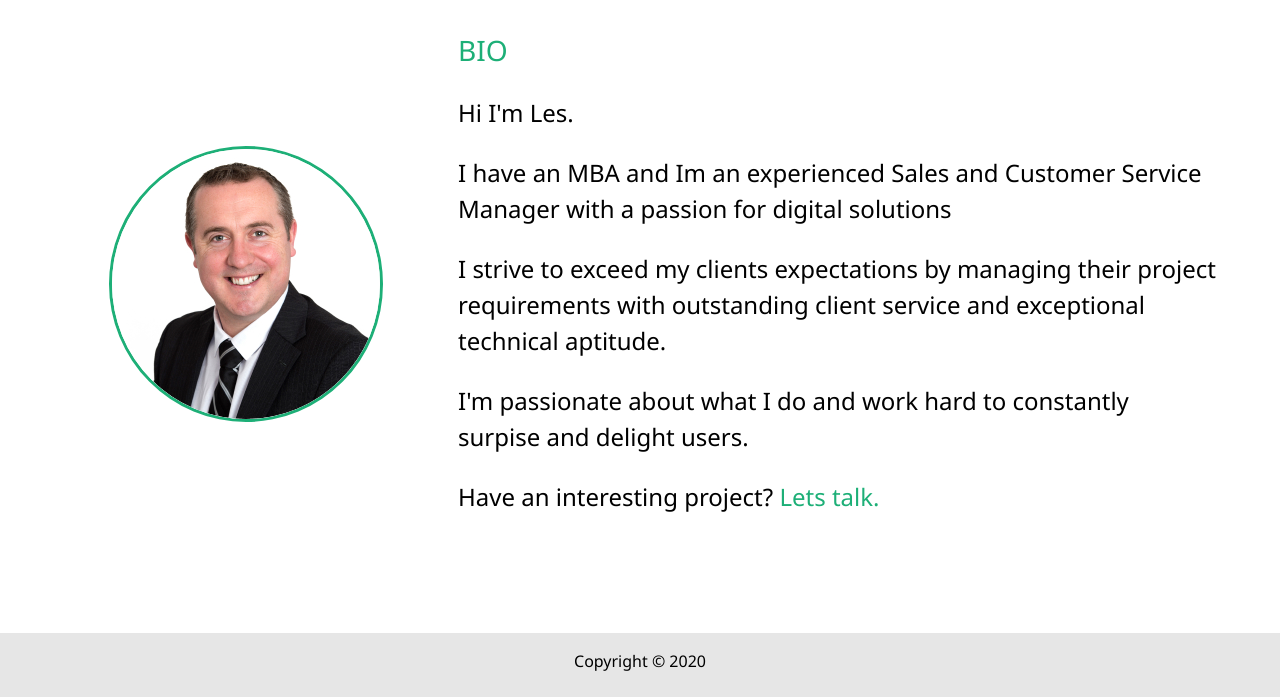
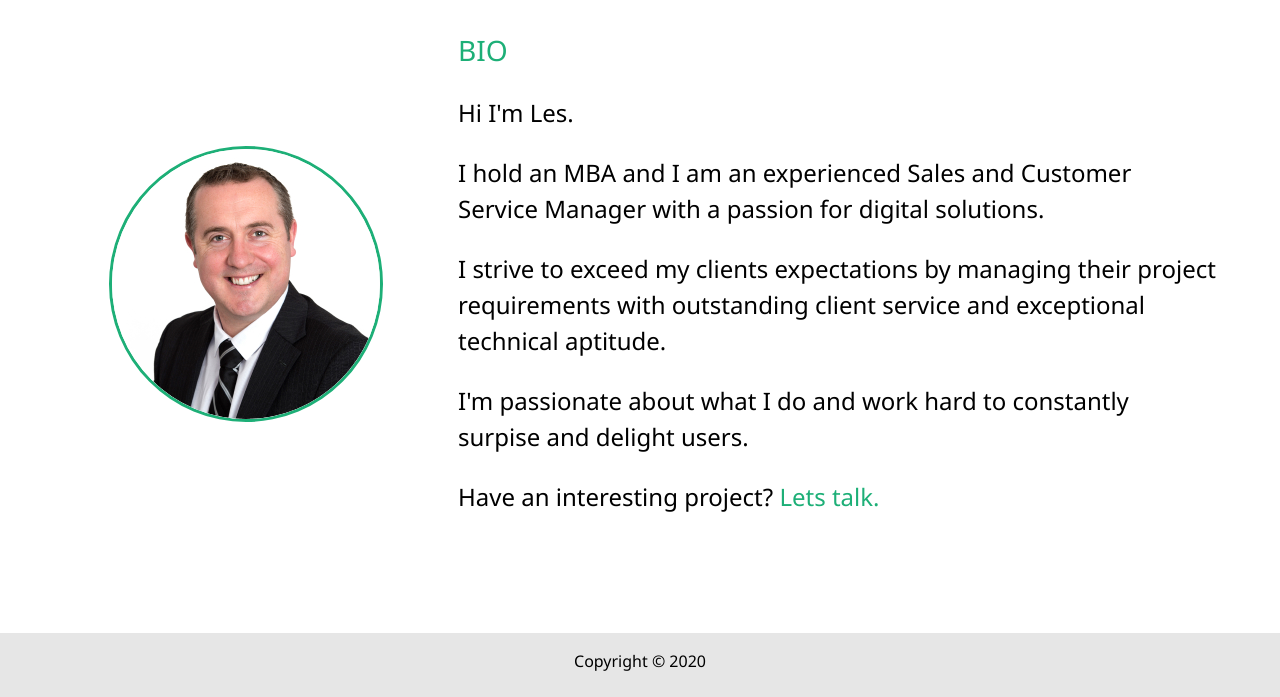
Before and after one commit to lesreddy/portfolio, a plain HTML site: page about.html in a window 1280 px wide. Shown: the part 247-944 px from the top of the page. Drawn offline with Linux system fonts and the light colour scheme.

Commit message:
fixed about page

```diff
--- a/about.html
+++ b/about.html
@@ -50,7 +50,7 @@
           <p>
             Hi I'm Les.</p>
 
-<p>I have an MBA and Im an experienced Sales and Customer Service Manager with a passion for digital solutions</p>
+<p>I hold an MBA and I am an experienced Sales and Customer Service Manager with a passion for digital solutions.</p>
 
 <p>I strive to exceed my clients expectations by managing their project requirements with outstanding client service and exceptional technical aptitude.</p>
 
```
